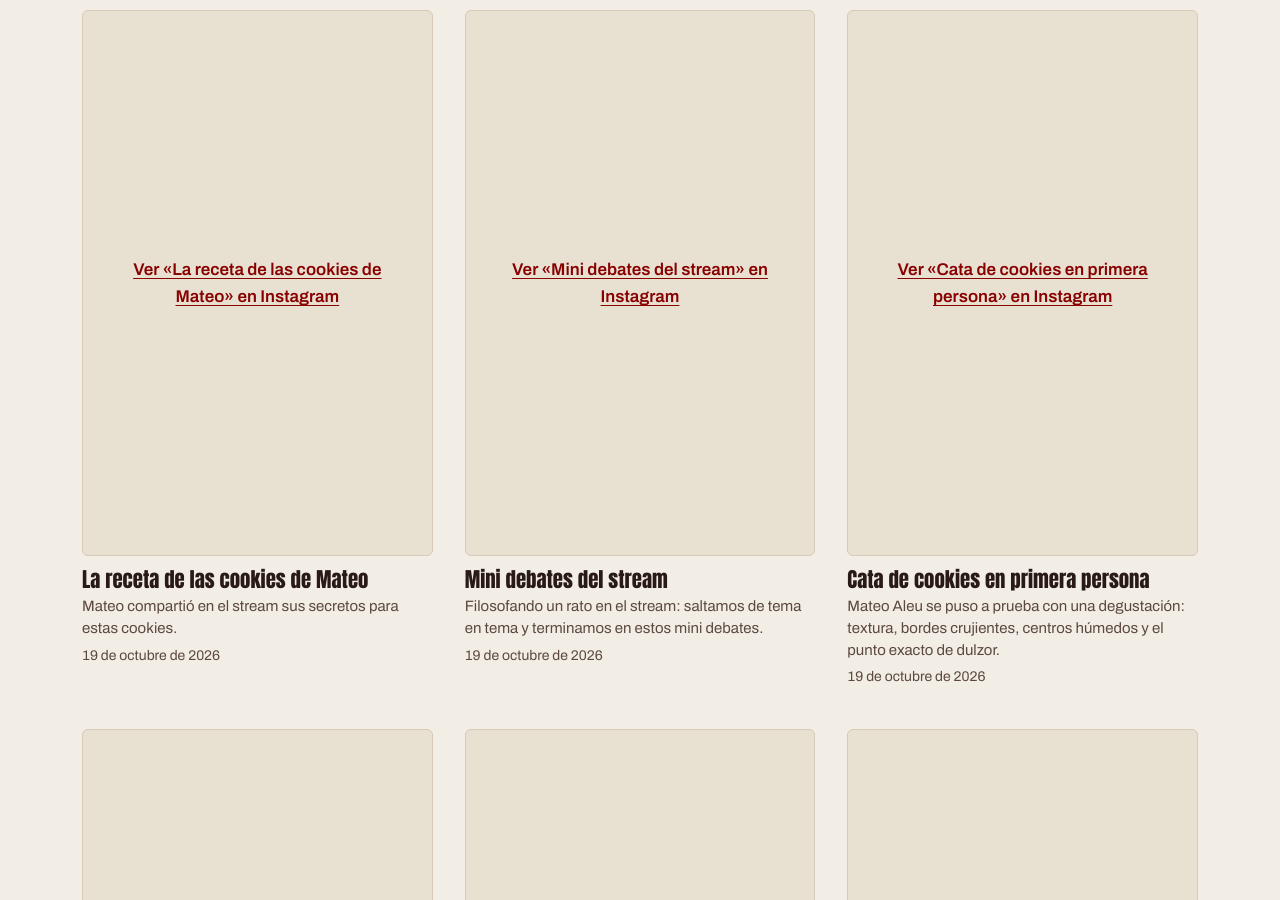
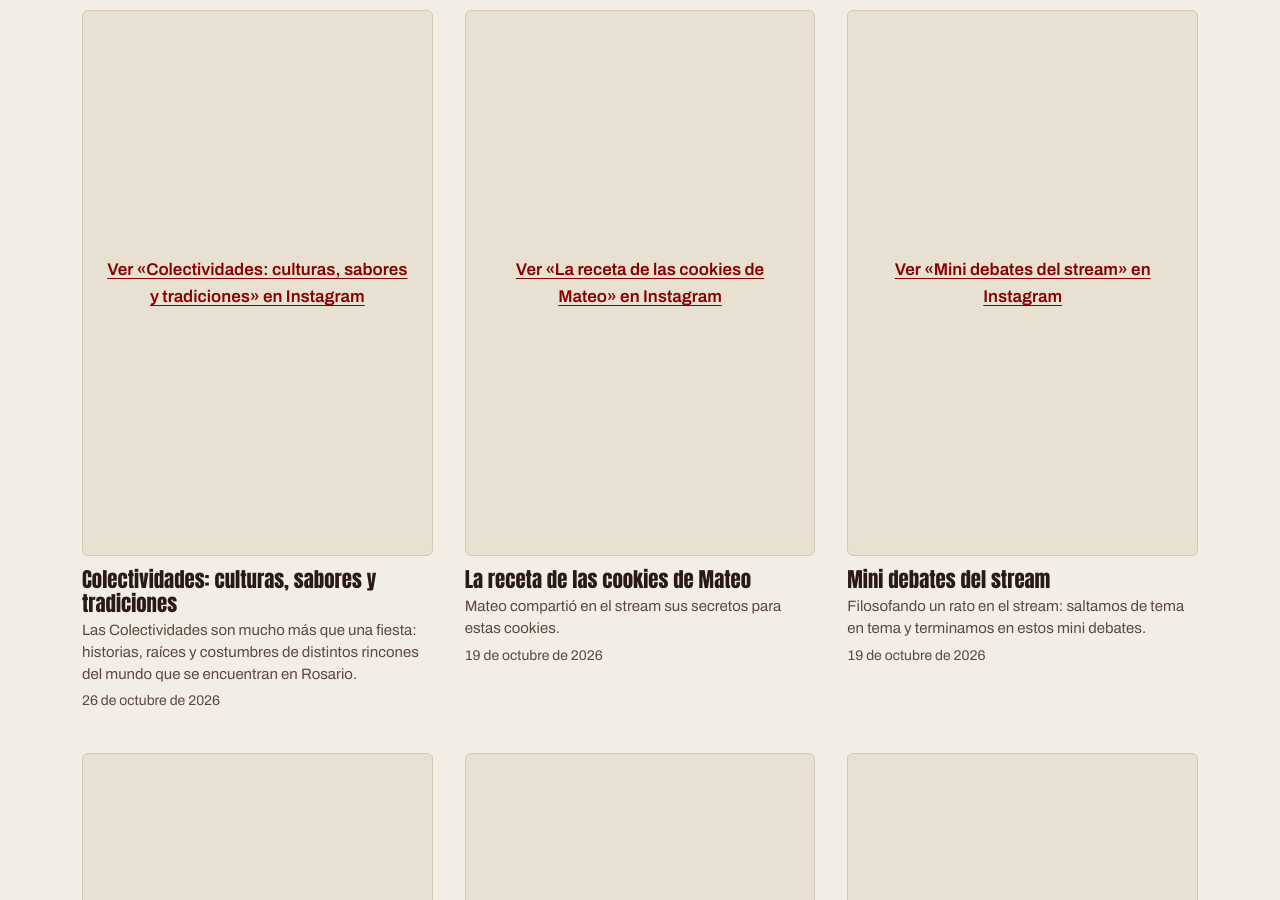
Before and after one commit to mateoaleu06-ops/Rosario-a-la-mesa, a Jekyll site: the page built from videos.html, in a window 1280 px wide and 900 px high, scrolled down 1647 px. Built offline with Jekyll 4.4.1, drawn with Linux system fonts in a browser that asks for light colours; a script that is not in the unit is left out; some of the changed text lies outside the part shown.

Commit message:
Capítulo #11 y dos reels nuevos (Día del Chef y Colectividades)
Co-Authored-By: Claude Opus 5.5 <noreply@anthropic.com>
Claude-Session: https://claude.ai/code/session_01YEU3nETJyi61ckCgoBkZV7

```diff
--- a/_data/videos.yml
+++ b/_data/videos.yml
@@ -9,6 +9,12 @@
 # =========================================================
 
 # ---------- EPISODIOS DEL PROGRAMA (YouTube) ----------
+
+- titulo: "Capítulo #11 Rosario a la Mesa"
+  seccion: episodios
+  numero: 11
+  youtube: "https://www.youtube.com/watch?v=_Ic84HbrDes"
+  fecha: 2026-10-26
 
 - titulo: "Capítulo #10 Rosario a la Mesa"
   seccion: episodios
@@ -71,6 +77,18 @@
   fecha: 2026-10-20
 
 # ---------- REELS DE INSTAGRAM ----------
+
+- titulo: "Trivia gastronómica por el Día del Chef"
+  seccion: juegos
+  instagram: "https://www.instagram.com/reel/De-f2RjOSNH/"
+  fecha: 2026-10-26
+  descripcion: "Para festejar el Día del Chef, Mateo nos puso a prueba con una trivia gastronómica. ¿Quién sabe más entre hornallas y sartenes?"
+
+- titulo: "Colectividades: culturas, sabores y tradiciones"
+  seccion: mira
+  instagram: "https://www.instagram.com/reel/De-M7ZUhpmr/"
+  fecha: 2026-10-26
+  descripcion: "Las Colectividades son mucho más que una fiesta: historias, raíces y costumbres de distintos rincones del mundo que se encuentran en Rosario."
 
 - titulo: "Adiviná el valor del plato: Chinchibira Bar"
   seccion: juegos
```
